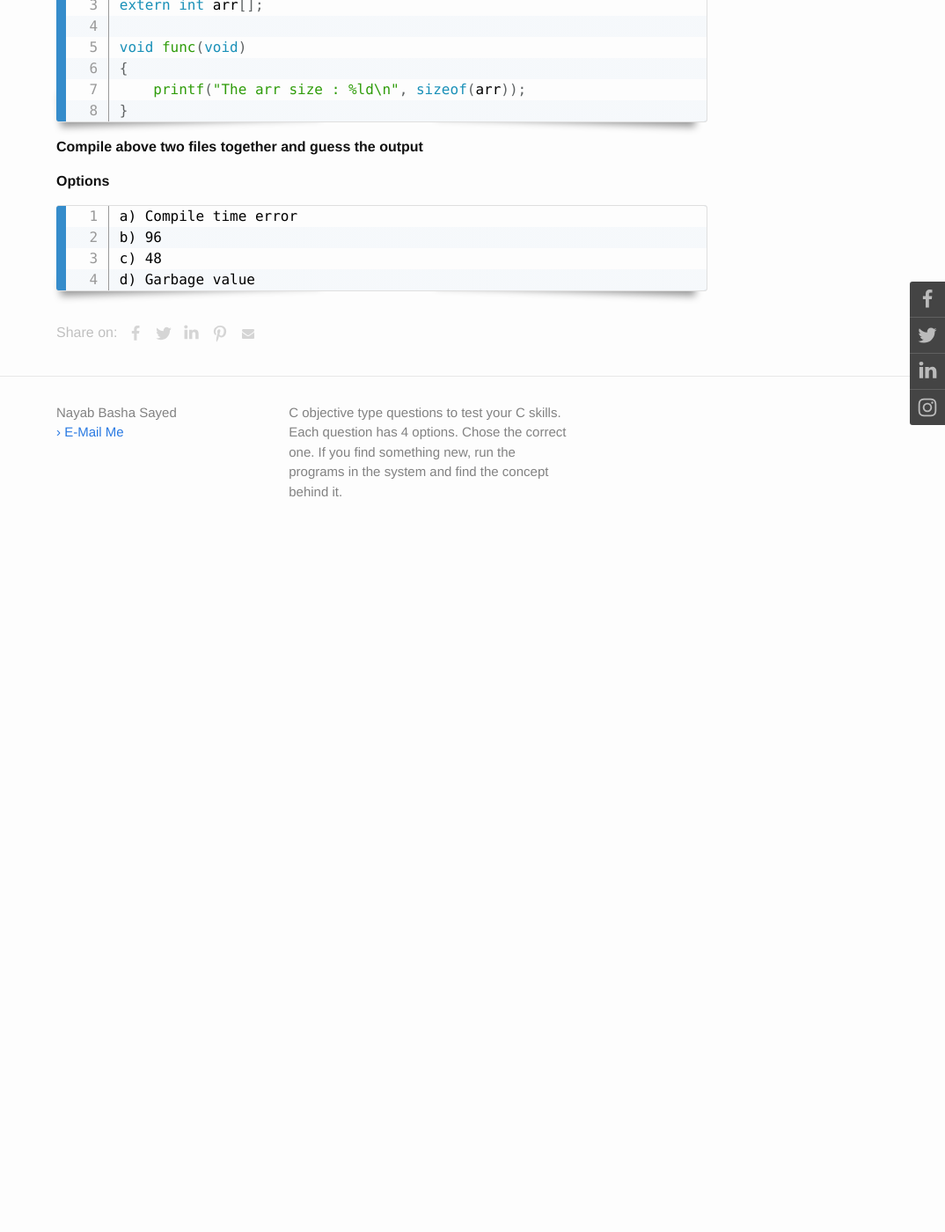
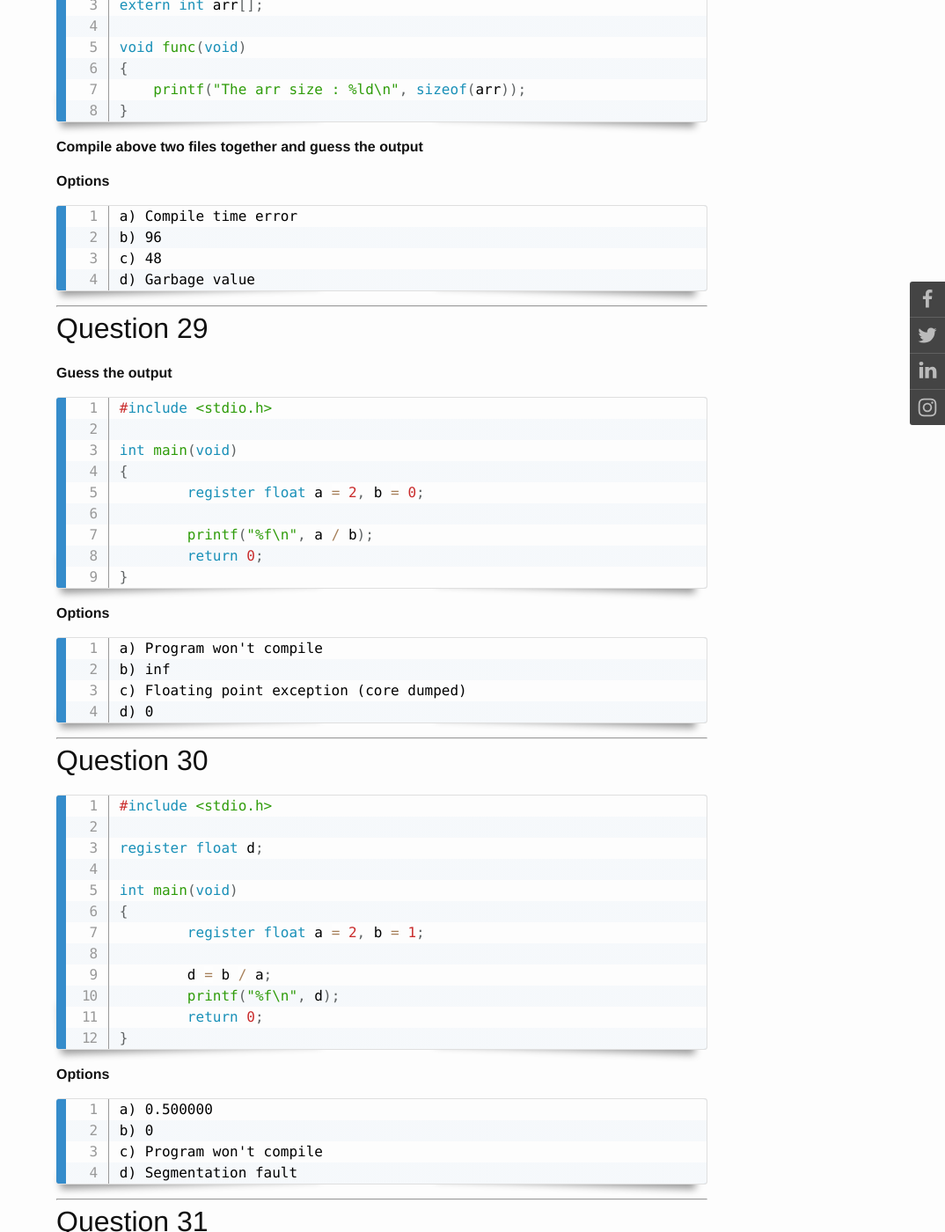
Before and after one commit to itsnayabsd/website, a Jekyll site: the page built from _posts/programming/2020-02-12-test-c-skills.md, in a window 1280 px wide and 1400 px high, scrolled down 16989 px. Shown: the whole window at 88% size, without its empty margins (206-1280 px from the left). Built offline with Jekyll 4.4.1, drawn with Linux system fonts in a browser that asks for light colours; comment, search, counter and statistics services are not loaded; before the commit the page ends 17619 px from its top, so only the background shows below that; some of the changed text lies outside the part shown.

Commit message:
Modified test C skil

````diff
--- a/_posts/programming/2020-02-12-test-c-skills.md
+++ b/_posts/programming/2020-02-12-test-c-skills.md
@@ -735,3 +735,77 @@ b) 96
 c) 48
 d) Garbage value
 ```
+___
+## Question 29
+**Guess the output**
+```C
+#include <stdio.h>
+
+int main(void)
+{
+        register float a = 2, b = 0;
+
+        printf("%f\n", a / b);
+        return 0;
+}
+```
+**Options**
+```
+a) Program won't compile
+b) inf
+c) Floating point exception (core dumped)
+d) 0
+```
+___
+## Question 30
+```C
+#include <stdio.h>
+
+register float d;
+
+int main(void)
+{
+        register float a = 2, b = 1;
+
+        d = b / a;
+        printf("%f\n", d);
+        return 0;
+}
+```
+**Options**
+```
+a) 0.500000
+b) 0
+c) Program won't compile
+d) Segmentation fault
+```
+___
+## Question 31
+```C
+#include<stdio.h>
+
+void function(int *p)
+{
+    int c=10;
+    p=&c;
+}
+
+int main()
+{
+    register int a=20;
+    int *p=&a;
+
+    function(p);
+    printf("%d\n",*p);
+
+    return 0;
+}
+
+```
+**Options**
+```
+a) 10
+b) 20
+c) Program won't compile
+d) Garbage value
+```
````
